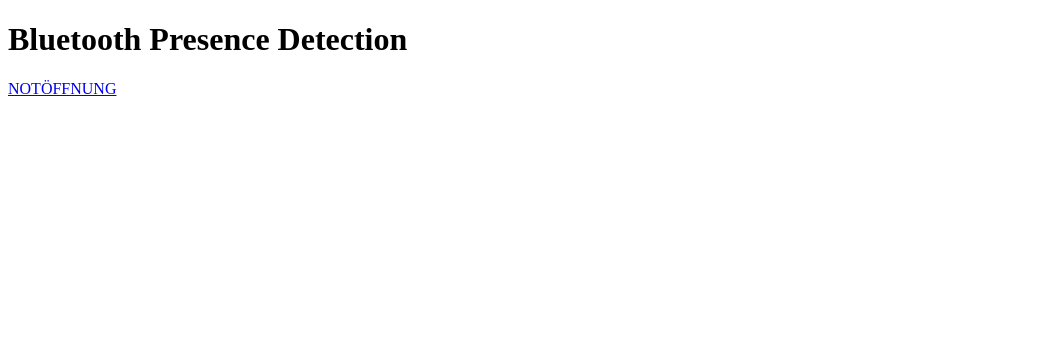
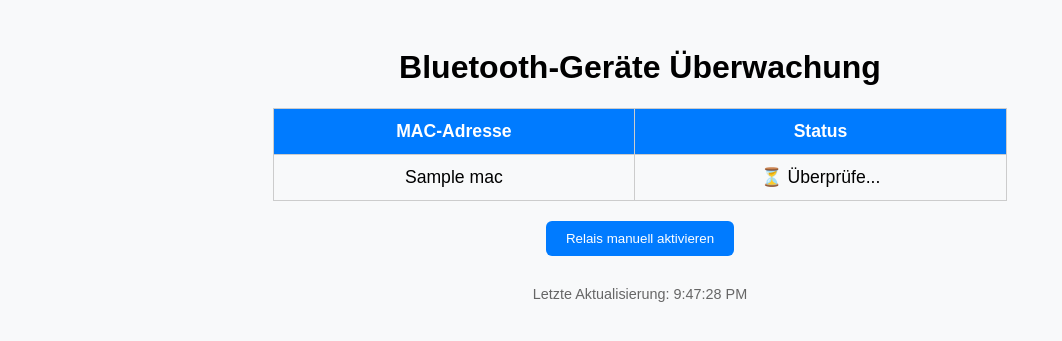
Before and after one commit to Duz91/RPiGarageOpener, a Flask app: template templates/index.html in a window 1280 px wide. Shown: the top 341 px of the page, without its empty margins (0-1062 px from the left). Run offline with Flask 3, Linux system fonts and the light colour scheme; the template is opened without the code that fills it: most values are stand-ins (such as "Sample title", 1, 10 or a date in 2020).

Commit message:
chatpgt bugfix

```diff
--- a/main.py
+++ b/main.py
@@ -1,21 +1,19 @@
-from flask import Flask, render_template, request
+from flask import Flask, render_template, jsonify
 import threading
 import time
 from gpiozero import Button, LED, OutputDevice
 import subprocess
-import json
 
-SETTINGSFILE = "settings.json"
 BUTTONPIN = 5
 LEDPIN = 23
 RELAYPIN = 26
 BUZZERPIN = 19
 
 macaddresses = [
-    # Hier MAC-Adressen direkt eintragen, Beispiel:
     "0C:15:63:DF:61:2F",
     "80:04:5F:A2:66:57"
 ]
+
 scaninterval = 7
 absenceinterval = 15
 relayclosetime = 0.5
@@ -28,6 +26,8 @@
 absenceledblinkinterval = 1.2
 
 devicepresent = False
+device_states = {mac: False for mac in macaddresses}
+
 app = Flask(__name__)
 
 led = LED(LEDPIN)
@@ -37,7 +37,10 @@
 
 def check_device_name(macaddress):
     try:
-        result = subprocess.run(["hcitool", "name", macaddress], stdout=subprocess.PIPE, stderr=subprocess.PIPE, text=True)
+        result = subprocess.run(["hcitool", "name", macaddress],
+                                stdout=subprocess.PIPE,
+                                stderr=subprocess.PIPE,
+                                text=True)
         devicename = result.stdout.strip()
         return bool(devicename)
     except Exception:
@@ -51,7 +54,6 @@
         time.sleep(duration)
 
 def button_pressed():
-    global devicepresent
     if devicepresent:
         relay.on()
         time.sleep(relayclosetime)
@@ -61,39 +63,58 @@
     global devicepresent
     while True:
         if devicepresent:
-            led.blink(on_time=presenceledblinkinterval, off_time=presenceledblinkinterval)
+            led.blink(on_time=presenceledblinkinterval,
+                      off_time=presenceledblinkinterval)
         else:
-            led.blink(on_time=absenceledblinkinterval, off_time=absenceledblinkinterval)
+            led.blink(on_time=absenceledblinkinterval,
+                      off_time=absenceledblinkinterval)
         time.sleep(scaninterval)
 
 def main_thread():
     global devicepresent
     lastseen = {}
     previousstate = None
+
     while True:
-        current_time = time.time()
+        now = time.time()
+        found_any = False
+
+        # Scan aller MAC-Adressen
         for mac in macaddresses:
-            if check_device_name(mac):
-                lastseen[mac] = current_time
-        any_present = False
-        for mac in macaddresses:
-            if mac in lastseen and (current_time - lastseen[mac]) <= absenceinterval:
-                any_present = True
-                break
-        devicepresent = any_present
+            active = check_device_name(mac)
+            device_states[mac] = active
+            if active:
+                lastseen[mac] = now
+                found_any = True
+
+        # Alte Einträge entfernen
+        for mac, lasttime in list(lastseen.items()):
+            if now - lasttime > absenceinterval:
+                del lastseen[mac]
+                device_states[mac] = False
+
+        devicepresent = len(lastseen) > 0 or found_any
+
+        # Statuswechsel → akustisches Signal
         if devicepresent and previousstate != "present":
             beep(presencebeepcount, presencebeepduration)
             previousstate = "present"
         elif not devicepresent and previousstate != "absent":
             beep(absencebeepcount, absencebeepduration)
             previousstate = "absent"
+
         time.sleep(scaninterval)
 
 button.when_pressed = button_pressed
 
 @app.route("/")
 def index():
-    return render_template("index-clean.html")
+    return render_template("index.html", macaddresses=macaddresses)
+
+@app.route("/status")
+def status():
+    """Gibt den aktuellen Status als JSON zurück"""
+    return jsonify(device_states)
 
 @app.route("/activaterelay")
 def activaterelay():
--- a/templates/index.html
+++ b/templates/index.html
@@ -1,11 +1,105 @@
 <!DOCTYPE html>
-<html lang="en">
+<html lang="de">
 <head>
     <meta charset="UTF-8">
-    <title>Bluetooth Presence Detection</title>
+    <title>Geräte-Status</title>
+    <style>
+        body {
+            font-family: Arial, sans-serif;
+            background: #f8f9fa;
+            text-align: center;
+            padding: 20px;
+        }
+        table {
+            margin: 0 auto;
+            border-collapse: collapse;
+            width: 60%;
+        }
+        th, td {
+            border: 1px solid #ccc;
+            padding: 12px;
+            font-size: 1.1em;
+        }
+        th {
+            background: #007bff;
+            color: white;
+        }
+        .present {
+            color: green;
+            font-weight: bold;
+        }
+        .absent {
+            color: red;
+            font-weight: bold;
+        }
+        .footer {
+            margin-top: 30px;
+            font-size: 0.9em;
+            color: #666;
+        }
+        button {
+            margin-top: 20px;
+            padding: 10px 20px;
+            border: none;
+            background: #007bff;
+            color: white;
+            border-radius: 6px;
+            cursor: pointer;
+        }
+        button:hover {
+            background: #0056b3;
+        }
+    </style>
 </head>
 <body>
-    <h1>Bluetooth Presence Detection</h1>
-    <a href="activaterelay">NOTÖFFNUNG</a>
+    <h1>Bluetooth-Geräte Überwachung</h1>
+
+    <table id="deviceTable">
+        <thead>
+            <tr>
+                <th>MAC-Adresse</th>
+                <th>Status</th>
+            </tr>
+        </thead>
+        <tbody>
+            {% for mac in macaddresses %}
+            <tr>
+                <td>{{ mac }}</td>
+                <td id="status-{{ mac|replace(':', '') }}">⏳ Überprüfe...</td>
+            </tr>
+            {% endfor %}
+        </tbody>
+    </table>
+
+    <button onclick="activateRelay()">Relais manuell aktivieren</button>
+
+    <div class="footer">Letzte Aktualisierung: <span id="lastUpdate">–</span></div>
+
+    <script>
+        async function fetchStatus() {
+            const res = await fetch('/status');
+            const data = await res.json();
+            const now = new Date().toLocaleTimeString();
+            document.getElementById("lastUpdate").innerText = now;
+
+            for (const [mac, present] of Object.entries(data)) {
+                const cell = document.getElementById("status-" + mac.replace(/:/g, ""));
+                if (present) {
+                    cell.innerHTML = "🟢 <span class='present'>Anwesend</span>";
+                } else {
+                    cell.innerHTML = "🔴 <span class='absent'>Abwesend</span>";
+                }
+            }
+        }
+
+        async function activateRelay() {
+            await fetch('/activaterelay');
+            alert('Relais aktiviert!');
+        }
+
+        // Regelmäßig aktualisieren
+        fetchStatus();
+        setInterval(fetchStatus, 5000);
+    </script>
 </body>
 </html>
```
